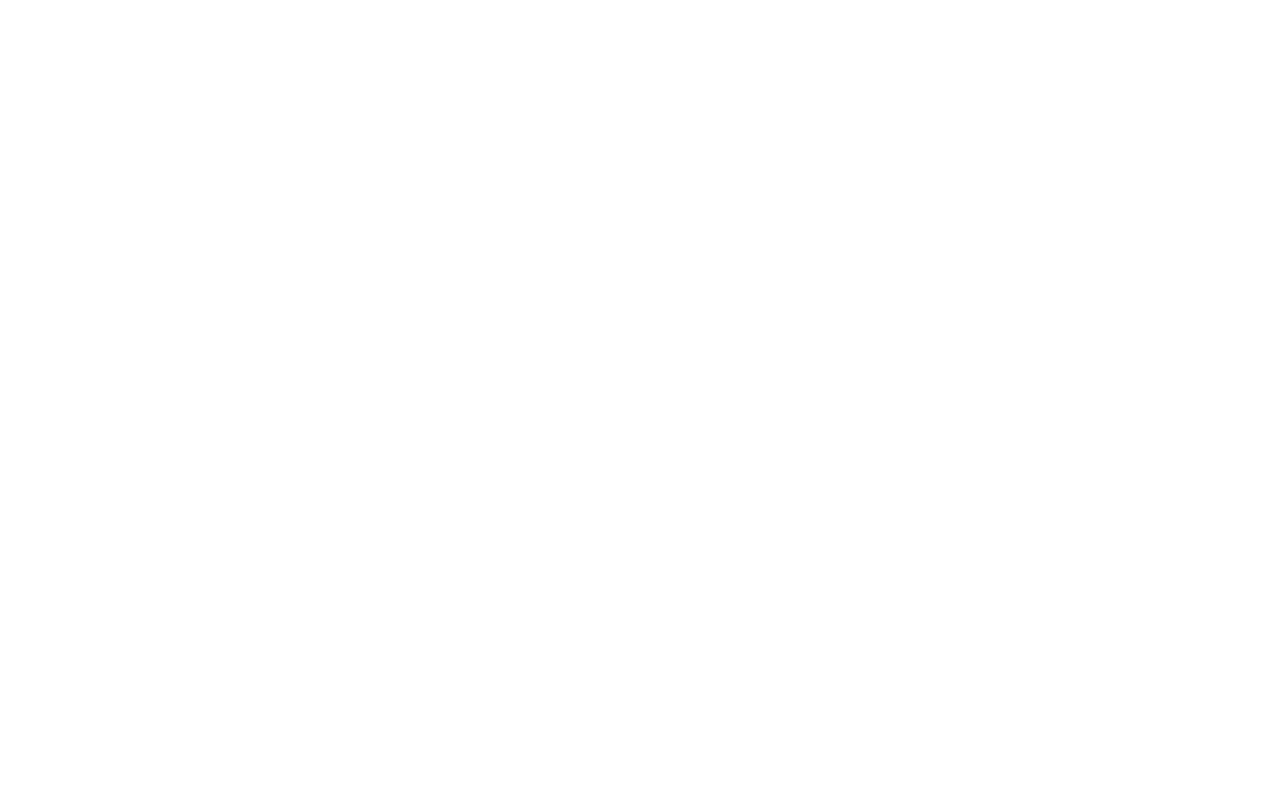
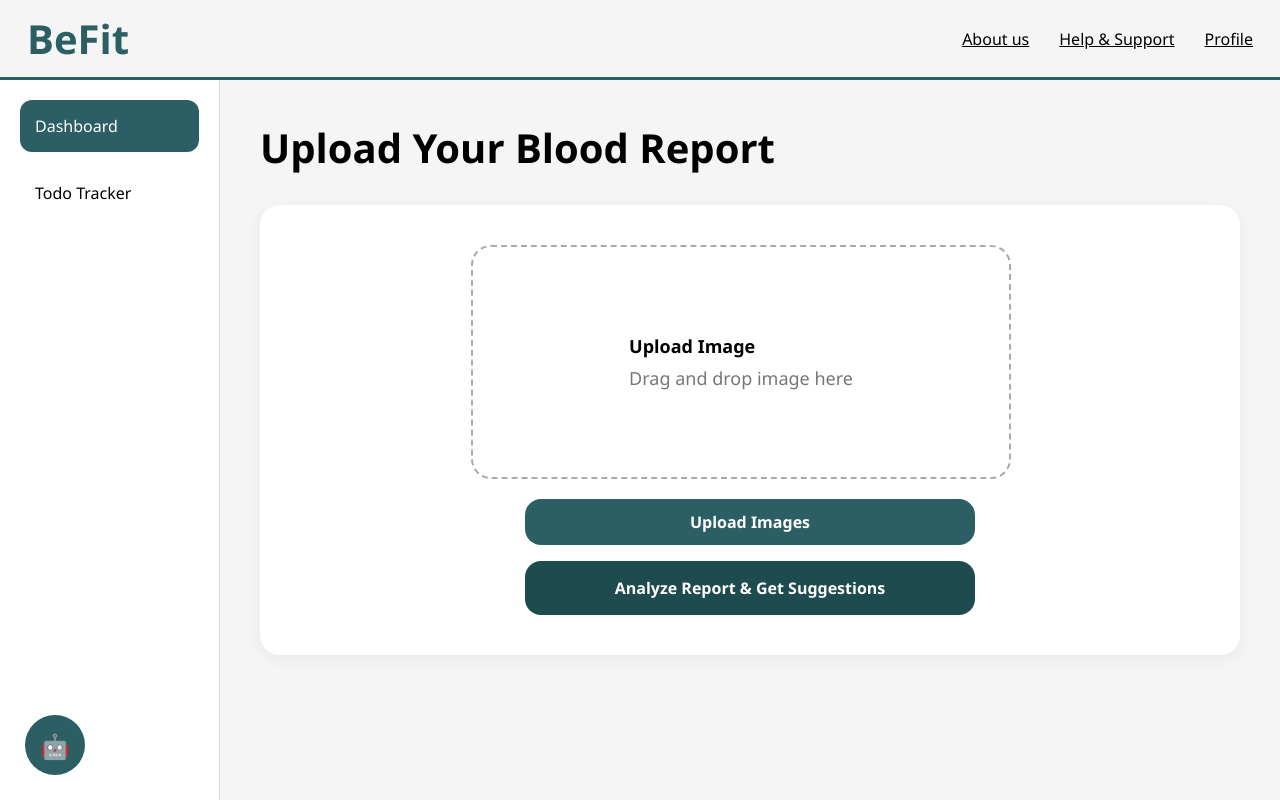
Before and after one commit to vishakhmv/BeFit, a React (Create React App) app in the folder blood-analyzer/: page /Home in a window 1280 px wide. Before the commit this address had no page. Built offline with nearby package versions, Linux system fonts and the light colour scheme.

Commit message:
Created Home page and added navigation to it, cleaned up css

```diff
--- /dev/null
+++ b/blood-analyzer/src/Home.css
@@ -0,0 +1,128 @@
+.home-container {
+  min-height: 100vh;
+  background: #f5f5f5;
+  display: flex;
+  flex-direction: column;
+}
+
+.nav-links span {
+  margin-left: 30px;
+  cursor: pointer;
+  text-decoration: underline;
+}
+
+.home-body {
+  display: flex;
+  flex: 1;
+}
+
+.sidebar {
+  width: 220px;
+  background: #fff;
+  padding: 20px;
+  border-right: 1px solid #ddd;
+}
+
+.sidebar-item {
+  padding: 15px;
+  margin-bottom: 15px;
+  border-radius: 12px;
+  cursor: pointer;
+}
+
+.sidebar-item.active {
+  background: #2c5f63;
+  color: white;
+}
+
+.main-content {
+  flex: 1;
+  padding: 40px;
+}
+
+.main-content h2 {
+  font-size: 2.5rem;
+  margin-bottom: 30px;
+}
+
+.card {
+  background: white;
+  padding: 40px;
+  border-radius: 20px;
+  display: flex;
+  flex-direction: column;
+  justify-content: space-between;
+  height: 450px;
+  box-shadow: 0 4px 15px rgba(0,0,0,0.05);
+}
+
+.upload-box {
+  flex: 1;
+  margin-left: 19%;
+  width: 60%;
+  border: 2px dashed #aaa;
+  border-radius: 20px;
+  display: flex;
+  align-items: center;
+  justify-content: center;
+  margin-bottom: 20px;
+}
+
+.upload-section {
+  flex: 1;
+  display: flex;
+  flex-direction: column;
+  justify-content: center;
+}
+
+.upload-title {
+  font-weight: bold;
+  margin-bottom: 8px;
+}
+
+.upload-sub {
+  color: #777;
+}
+
+.upload-btn {
+  margin-left: 25%;
+  width: 50%;
+  padding: 12px;
+  border-radius: 16px;
+  border: none;
+  background: #2c5f63;
+  color: white;
+  font-size: 1rem;
+  font-weight: 600;
+  cursor: pointer;
+  margin-bottom: 1rem;
+}
+
+.analyze-btn {
+  margin-left: 25%;
+  width: 50%;
+  padding: 16px;
+  border-radius: 16px;
+  border: none;
+  background: #1e4b4e;
+  color: white;
+  font-size: 1rem;
+  font-weight: 600;
+  cursor: pointer;
+}
+
+.bot-button {
+  position: fixed;
+  bottom: 25px;
+  left: 25px;
+  background: #2c5f63;
+  color: white;
+  width: 60px;
+  height: 60px;
+  border-radius: 50%;
+  display: flex;
+  align-items: center;
+  justify-content: center;
+  font-size: 1.5rem;
+  cursor: pointer;
+}
--- /dev/null
+++ b/blood-analyzer/src/Home.js
@@ -0,0 +1,54 @@
+import "./Home.css";
+import { useState } from "react";
+
+export default function Home() {
+  const [height, setHeight] = useState("");
+  const [weight, setWeight] = useState("");
+
+  return (
+    <div className="home-container">
+
+      <nav className="navbar">
+        <h1 className="logo">BeFit</h1>
+        <div className="nav-links">
+          <span>About us</span>
+          <span>Help & Support</span>
+          <span>Profile</span>
+        </div>
+      </nav>
+
+      <div className="home-body">
+
+        <aside className="sidebar">
+          <div className="sidebar-item active">Dashboard</div>
+          <div className="sidebar-item">Todo Tracker</div>
+        </aside>
+
+        <main className="main-content">
+        <h2>Upload Your Blood Report</h2>
+
+        <div className="card">
+
+            <div className="upload-section">
+                <div className="upload-box">
+                    <div className="upload-inner">
+                        <p className="upload-title">Upload Image</p>
+                        <p className="upload-sub">Drag and drop image here</p>
+                    </div>
+                </div>
+                <button className="upload-btn">Upload Images</button>
+            </div>
+
+            <button className="analyze-btn">
+            Analyze Report & Get Suggestions
+            </button>
+
+        </div>
+        </main>
+    </div>
+
+      <div className="bot-button">🤖</div>
+
+    </div>
+  );
+}
--- a/blood-analyzer/src/Login.js
+++ b/blood-analyzer/src/Login.js
@@ -1,6 +1,13 @@
+import { useNavigate } from "react-router-dom";
 import "./Login.css";
 
 export default function Login() {
+  const navigate = useNavigate();
+
+  const handleLogin = () => {
+    //hey vishak, here's where u can add the authentication logic for logging in
+    navigate("/home");
+  }
   return (
     <>
     <nav className="navbar">
@@ -12,7 +19,7 @@
         <p>Enter your details below</p>
         <input placeholder="Email"/>
         <input placeholder="Password"/>
-        <button className="final-login">Log in</button>
+        <button className="final-login" onClick={handleLogin}>Log in</button>
       </div>
       <div className="hero-image">
         <img src="/heroimage.jpg" alt="Health" />
--- a/blood-analyzer/src/Signup.js
+++ b/blood-analyzer/src/Signup.js
@@ -1,6 +1,13 @@
+import { useNavigate } from "react-router-dom";
 import "./Signup.css";
 
 export default function Signup() {
+  const navigate = useNavigate();
+
+  const handleSignup = () => {
+    //add the signup logic here
+    navigate("/home");
+  }
   return (
     <>
     <nav className="navbar">
@@ -16,7 +23,7 @@
           <input type="dob" placeholder="D.O.B" />
           <input type="password" placeholder="Password" />
           <input type="password" placeholder="Confirm password" />
-          <button>Create account</button>
+          <button onClick={handleSignup}>Create account</button>
         </div>
 
         <div className="hero-image">
--- a/blood-analyzer/src/index.js
+++ b/blood-analyzer/src/index.js
@@ -3,6 +3,7 @@
 import App from "./App";
 import Signup from "./Signup";
 import Login from "./Login";
+import Home from "./Home";
 import "./index.css";
 
 const root = ReactDOM.createRoot(document.getElementById("root"));
@@ -12,6 +13,7 @@
       <Route path="/" element={<App />} />
       <Route path="/login" element={<Login />} />
       <Route path="/signup" element={<Signup />} />
+      <Route path="/Home" element={<Home/>} />
     </Routes>
   </BrowserRouter>
 );
```
